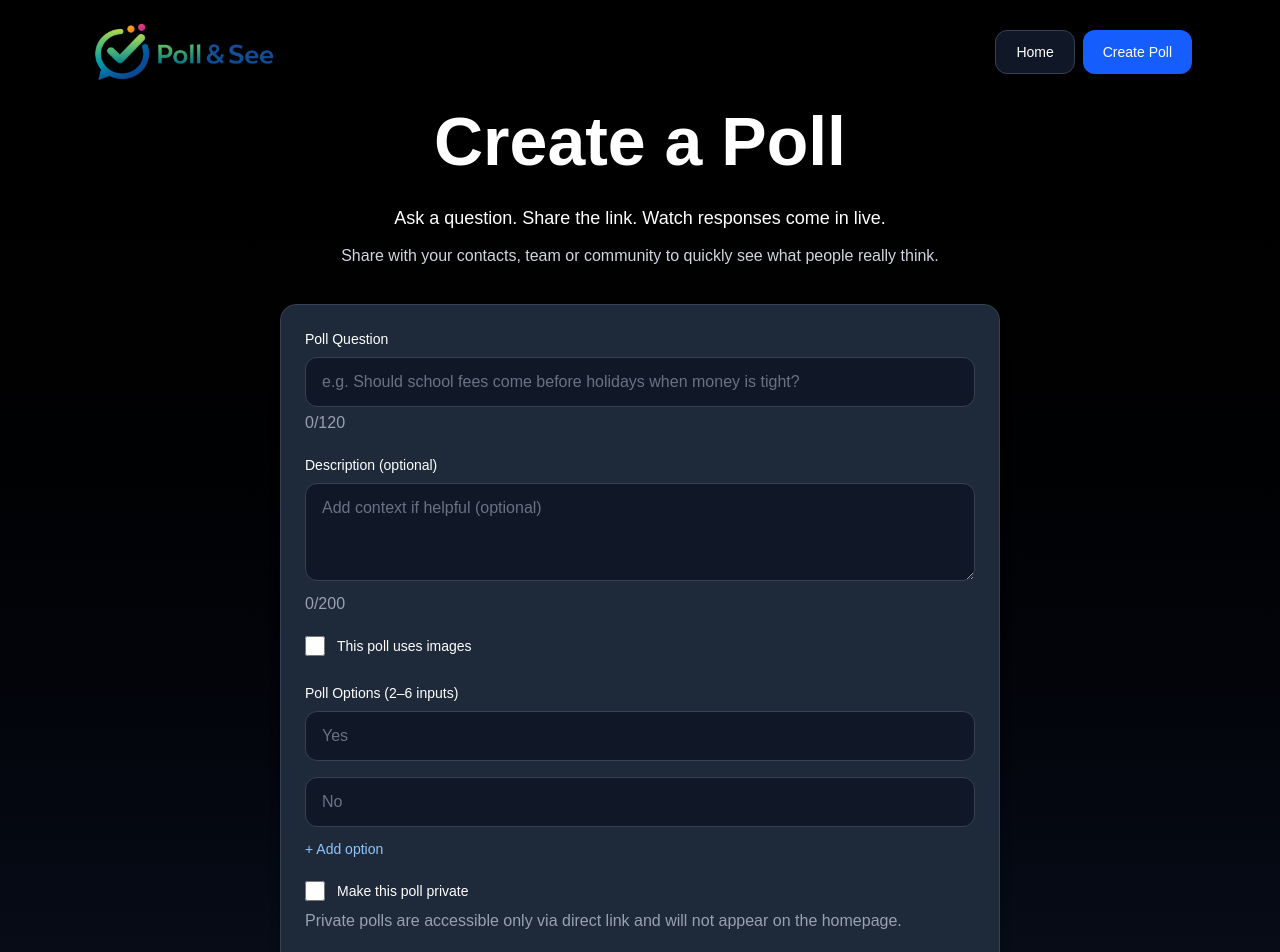
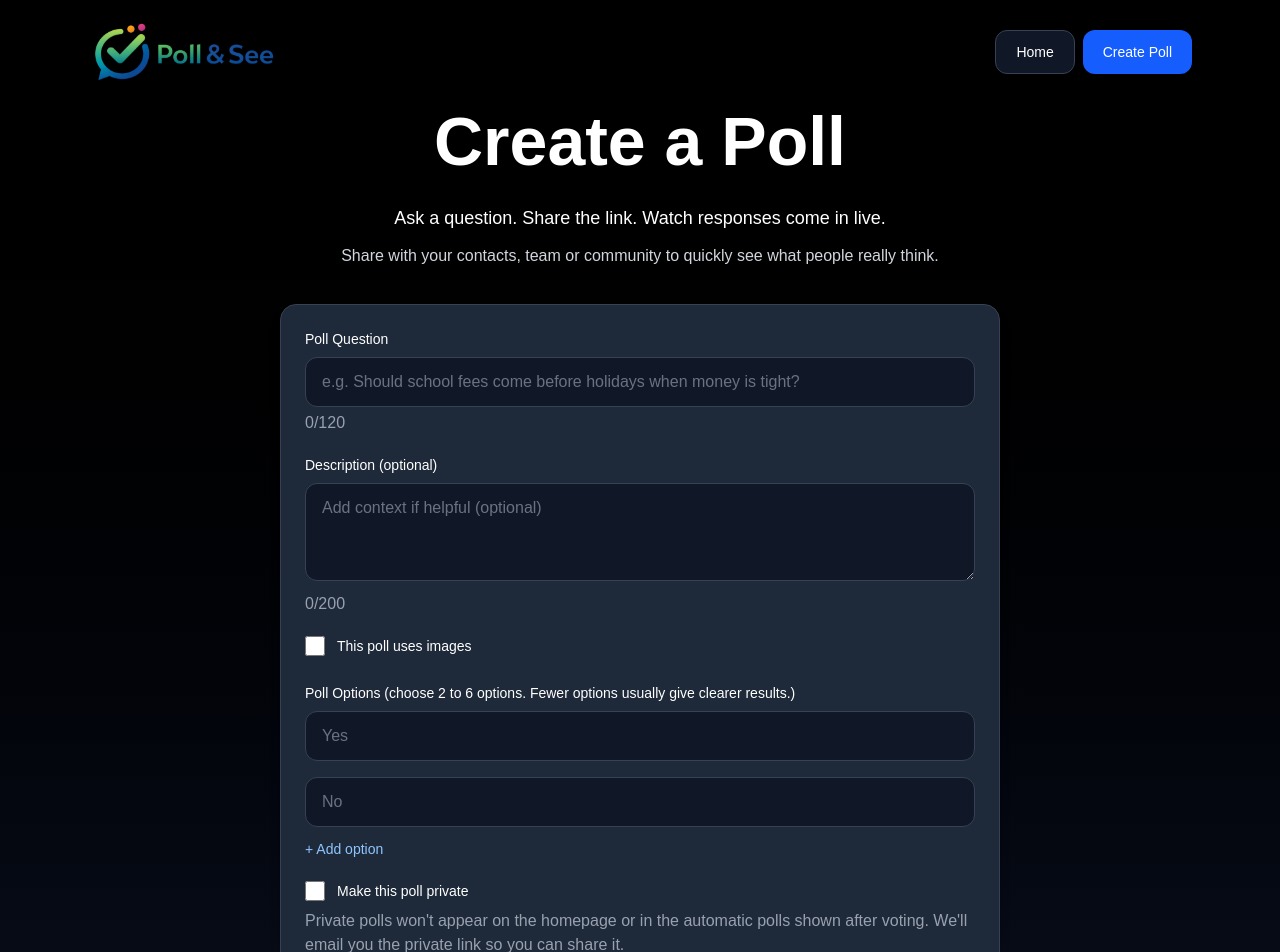
Before and after one commit to MarkDiamant/poll-and-see, a Next.js app: page /submit-poll in a window 1280 px wide. Shown: the top 952 px of the page. Built offline with nearby package versions, Linux system fonts and the light colour scheme; no server answers.

Commit message:
Improve poll options guidance and clarify private poll visibility

```diff
--- a/app/submit-poll/page.tsx
+++ b/app/submit-poll/page.tsx
@@ -432,7 +432,9 @@ export default function SubmitPollPage() {
             </div>
 
             <div>
-              <label className="block text-sm mb-2">Poll Options (2–6 inputs)</label>
+              <label className="block text-sm mb-2">
+  Poll Options (choose 2 to 6 options. Fewer options usually give clearer results.)
+</label>
 
               <div className="space-y-4">
                 {options.map((option, i) => {
@@ -478,11 +480,7 @@ export default function SubmitPollPage() {
                 })}
               </div>
 
-              {options.length > 4 ? (
-                <p className="mt-2 text-sm text-gray-400">usually best with 2–4 options</p>
-              ) : null}
-
-              {canAddOption && (
+                  {canAddOption && (
                 <button
                   type="button"
                   onClick={addOption}
@@ -511,8 +509,8 @@ export default function SubmitPollPage() {
               </label>
 
               <p className="text-sm text-gray-400 md:text-base">
-                Private polls are accessible only via direct link and will not appear on the homepage.
-              </p>
+  Private polls won't appear on the homepage or in the automatic polls shown after voting. We'll email you the private link so you can share it.
+</p>
             </div>
 
             {isPrivate ? (
```
